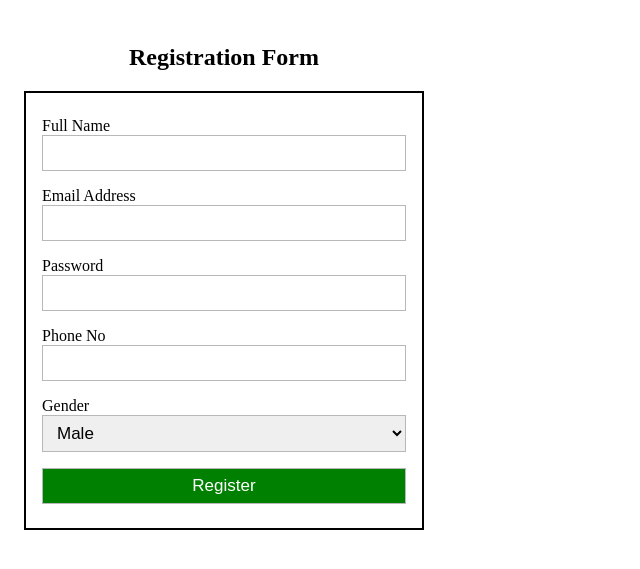
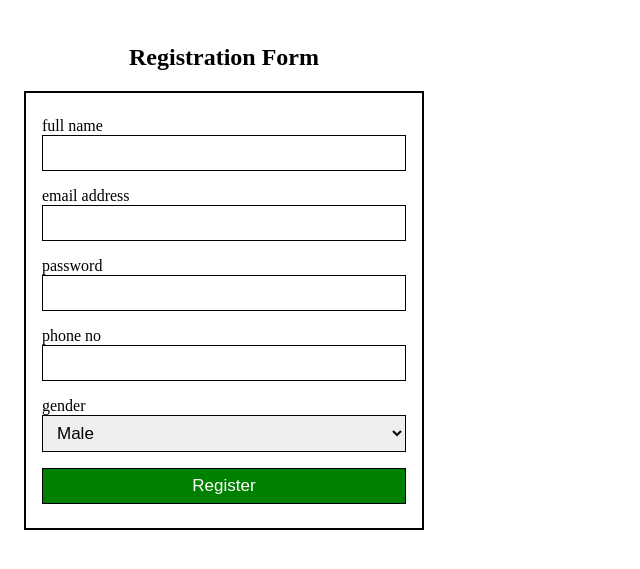
Before and after one commit to S488U/web_programming, a PHP site: page / in a window 1280 px wide. Shown: the top 569 px of the page, without its empty margins (0-640 px from the left). Run offline with PHP 8.4, Linux system fonts and the light colour scheme.

Commit message:
Update styles for input and submit button

```diff
--- a/Program 05/style.css
+++ b/Program 05/style.css
@@ -18,18 +18,13 @@ form div {
     padding: .5rem 1rem;
 }
 
-label {
-    text-transform: capitalize;
-}
-
-
 input, select {
-    border: 1px rgb(184, 184, 184) solid;
+    border: 1px black solid;
     padding: 7px 10px;
     font-size: 17px;
 }
 
 input[type="submit"] {
     background-color: green;
-    color: #fff;
+    color: white;
 }
```
